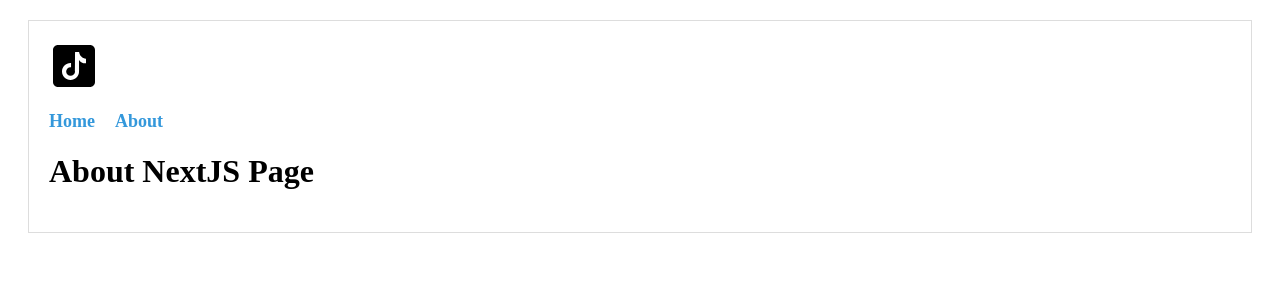
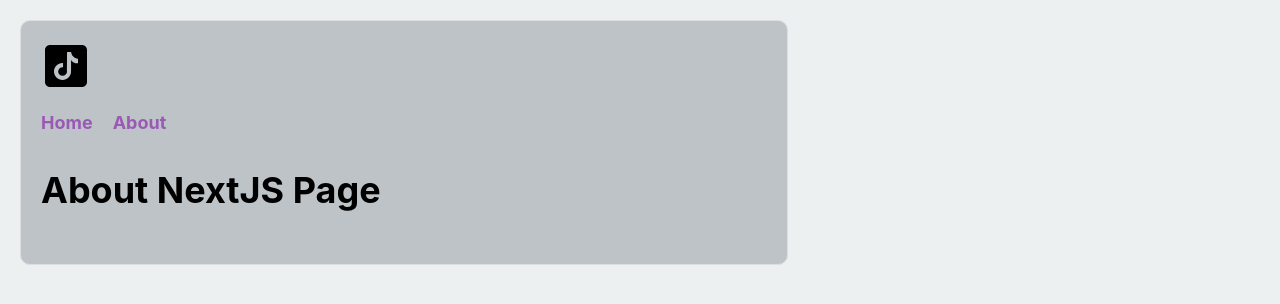
Before and after one commit to alexandersms/next-js-project, a Next.js app: page /about in a window 1280 px wide. Shown: the top 304 px of the page. Built offline with nearby package versions, Linux system fonts and the light colour scheme.

Commit message:
adding global stayle

```diff
--- a/components/Header.js
+++ b/components/Header.js
@@ -30,8 +30,6 @@
             margin-right: 20px;
           }
           ul li a {
-            text-decoration: none;
-            color: #3498db;
             font-size: 18px;
             font-weight: 700;
           }
--- a/components/Layout.js
+++ b/components/Layout.js
@@ -8,7 +8,7 @@
 
 function Layout(props) {
   return (
-    <div style={layoutStyle}>
+    <div style={layoutStyle} className="container">
       <Header {...props} />
       {props.children}
     </div>
--- /dev/null
+++ b/pages/_app.js
@@ -0,0 +1,5 @@
+import "../styles/global.css"
+
+export default function App({Component, pageProps}) {
+    return <Component {...pageProps} />
+}
--- /dev/null
+++ b/styles/global.css
@@ -0,0 +1,35 @@
+html,
+body {
+  padding: 0;
+  margin: 0;
+  font-family: -apple-system, BlinkMacSystemFont, Segoe UI, Roboto, Oxygen, Ubuntu,
+    Cantarell, Fira Sans, Droid Sans, Helvetica Neue, sans-serif;
+  line-height: 1.6;
+  font-size: 18px;
+  background-color: #ecf0f1;
+}
+
+* {
+  box-sizing: border-box;
+}
+
+a {
+  color: #9b59b6;
+  text-decoration: none;
+}
+
+a:hover {
+  text-decoration: underline;
+  color: #8e44ad;
+}
+
+img {
+  max-width: 100%;
+  display: block;
+}
+
+.container {
+    background-color: #bdc3c7;
+    border-radius: 10px;
+    width: 60%;
+}
```
